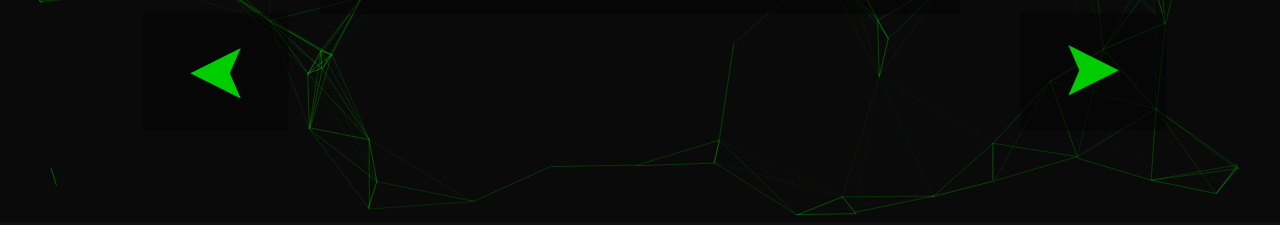
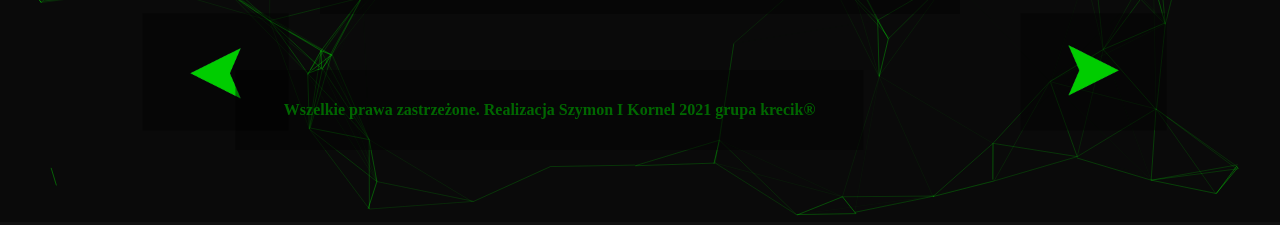
Before and after one commit to Kola1025/wos, a plain HTML site: page page4.html in a window 1280 px wide. Shown: the part 578-803 px from the top of the page. Drawn offline with nearby package versions, Linux system fonts and the light colour scheme.

Commit message:
Update page4.html

```diff
--- a/page4.html
+++ b/page4.html
@@ -44,6 +44,9 @@
                     </a>
                 </div>
             </div>
+            <footer>
+                 <h3>Wszelkie prawa zastrzeżone. Realizacja Szymon I Kornel 2021 grupa krecik®</h3>
+             </footer>
         </div>
     </body>
 </html>
```
